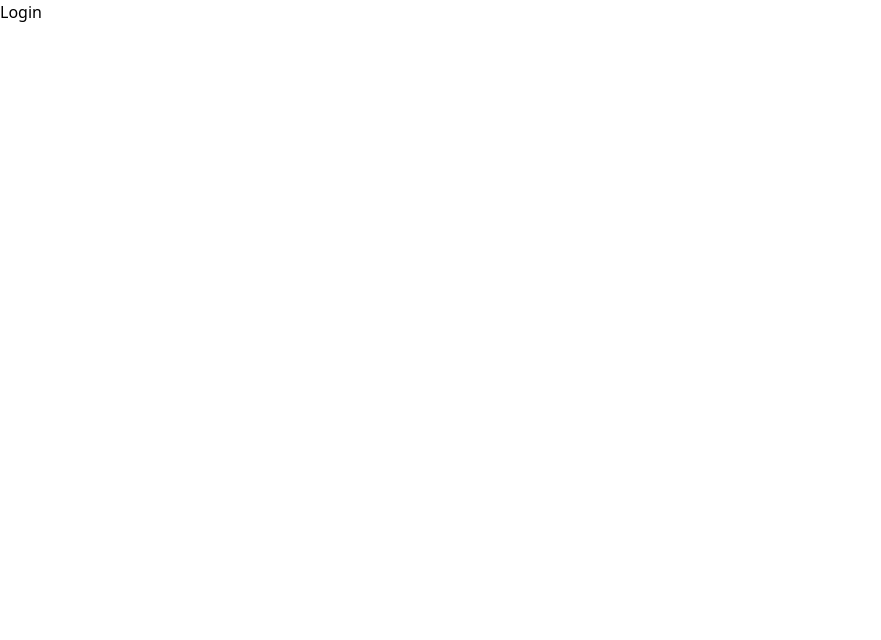
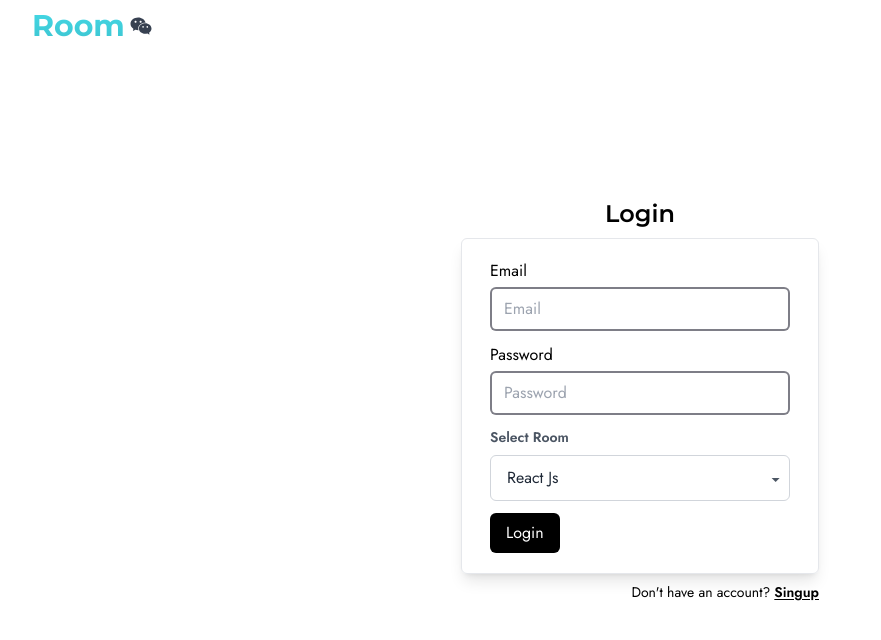
Before and after one commit to PaingThuraKyaw/Chat-app-beta, a React (Vite) app in the folder Client/: page /login in a window 1280 px wide. Shown: the top 640 px of the page, without its empty margins (0-881 px from the left). Built offline with nearby package versions, Linux system fonts and the light colour scheme.

Commit message:
feat : auth UI added

```diff
--- a/Client/package.json
+++ b/Client/package.json
@@ -10,10 +10,13 @@
     "preview": "vite preview"
   },
   "dependencies": {
+    "@hookform/resolvers": "^3.3.1",
     "react": "^18.2.0",
     "react-dom": "^18.2.0",
+    "react-hook-form": "^7.46.2",
     "react-icons": "^4.11.0",
-    "react-router-dom": "^6.16.0"
+    "react-router-dom": "^6.16.0",
+    "yup": "^1.3.1"
   },
   "devDependencies": {
     "@types/react": "^18.2.15",
--- a/Client/src/index.css
+++ b/Client/src/index.css
@@ -1,3 +1,16 @@
+@import url("https://fonts.googleapis.com/css2?family=Jost:ital,wght@0,400;0,500;0,600;0,700;0,800;1,400;1,500&family=Montserrat+Alternates:ital,wght@0,400;0,500;0,600;0,700;1,400;1,500;1,600&family=Poppins:ital,wght@0,300;0,400;0,500;0,600;0,700;1,600&display=swap");
 @tailwind base;
 @tailwind components;
 @tailwind utilities;
+
+* {
+  font-family: "Jost", sans-serif;
+}
+
+h1,
+h2,
+h3,
+h4,
+h5,
+h6 {
+font-family: 'Montserrat Alternates', sans-serif;}
--- a/Client/src/layout/Layout.tsx
+++ b/Client/src/layout/Layout.tsx
@@ -2,6 +2,7 @@ import { Navigate, Outlet } from "react-router-dom";
 
 const Layout = () => {
   const token = false;
+
 
   if (!token) {
     return <Navigate to={"/login"} />;
--- a/Client/src/pages/auth/Auth.css
+++ b/Client/src/pages/auth/Auth.css
@@ -1,5 +1,5 @@
 .text-gradient {
-    background: -webkit-linear-gradient(rgb(6 95 70), rgb(132 204 22));
+  background: -webkit-linear-gradient(#44d9e6, #3dc4d0);
   -webkit-background-clip: text;
   -webkit-text-fill-color: transparent;
 }
--- /dev/null
+++ b/Client/src/pages/auth/Login.selcetBox.tsx
@@ -0,0 +1,50 @@
+import { ControllerRenderProps } from "react-hook-form";
+import { LoginProp, SelectorProp } from "../../typed/type";
+
+const SelcetBox = ({
+  field,
+}: {
+  field: ControllerRenderProps<LoginProp, "selector">;
+}) => {
+  //data
+  const data: Array<SelectorProp> = ["React Js", "Node Js", "Will Talk"];
+
+  return (
+    <div className="relative w-full">
+      <label
+        htmlFor="select"
+        className="text-gray-600 text-sm font-semibold block"
+      >
+        Select Room
+      </label>
+      <div className="relative mt-2">
+        <select
+          id="select"
+          name="select"
+          className="block appearance-none w-full bg-white border border-gray-300 text-gray-800 py-3 px-4 pr-8 rounded-md leading-tight focus:outline-none focus:ring focus:border-indigo-300 transition duration-300"
+          onChange={(e) => {
+            field.onChange(e.target.value);
+          }}
+          value={field.value}
+        >
+          {data.map((item, index) => (
+            <option key={index} value={item}>
+              {item}
+            </option>
+          ))}
+        </select>
+        <div className="pointer-events-none absolute inset-y-0 right-0 flex items-center px-2 text-gray-600">
+          <svg
+            className="fill-current h-4 w-4"
+            xmlns="http://www.w3.org/2000/svg"
+            viewBox="0 0 20 20"
+          >
+            <path d="M7 10l5 5 5-5z" />
+          </svg>
+        </div>
+      </div>
+    </div>
+  );
+};
+
+export default SelcetBox;
--- a/Client/src/pages/auth/Login.tsx
+++ b/Client/src/pages/auth/Login.tsx
@@ -1,8 +1,109 @@
+import Container from "../../components/Container";
+import { AiFillWechat } from "react-icons/ai";
+import "./Auth.css";
+import { useForm } from "react-hook-form";
+import { LoginProp } from "../../typed/type";
+import * as yup from "yup";
+import { yupResolver } from "@hookform/resolvers/yup";
+import { Controller } from "react-hook-form";
+import SelcetBox from "./Login.selcetBox";
+import { Link } from "react-router-dom";
+const Login = () => {
+  const schema = yup.object({
+    email: yup.string().email().required("email is required"),
+    password: yup.string().min(4).required("password must be greater than 4"),
+  });
 
-const Login = () => {
+  const {
+    register,
+    handleSubmit,
+    control,
+    formState: { errors },
+  } = useForm<LoginProp>({
+    resolver: yupResolver(schema),
+    defaultValues : {
+      selector : "React Js"
+    }
+  });
+
   return (
-    <div>Login</div>
-  )
-}
+    <Container>
+      <div className=" flex items-center space-x-1 mt-2 fixed">
+        <h2 className="text-3xl cursor-pointer font-bold  text-gradient">
+          Room
+        </h2>
+        <AiFillWechat className=" text-2xl text-gray-700" />
+      </div>
 
-export default Login
+      <div className=" flex items-center  h-screen justify-center">
+        <div>
+          <h2 className=" text-2xl font-semibold text-center">Login</h2>
+          <form
+            onSubmit={handleSubmit((value) => console.log(value))}
+            action=""
+            className=" shadow-lg  rounded-md 0px 7px 29px 0px] space-y-3 mt-2 border px-7 py-5"
+          >
+            {/* email */}
+            <div>
+              <label htmlFor="Email" className=" mb-1 block">
+                Email
+              </label>
+              <input
+                type="email"
+                id="Email"
+                className=" w-[300px] outline-none py-2 px-3 rounded-md focus:ring-1 focus:ring-blue-100 duration-300 transition border-2 focus:border-[#ace6f6] border-zinc-500/90"
+                placeholder="Email"
+                {...register("email")}
+              />
+              <p className=" text-sm text-red-500 mt-2">
+                {errors.email?.message}
+              </p>
+            </div>
+
+            {/* password */}
+            <div>
+              <label htmlFor="Password" className=" mb-1 block">
+                Password
+              </label>
+              <input
+                type="password"
+                id="Password"
+                className=" w-[300px] outline-none py-2 px-3 rounded-md focus:ring-1 focus:ring-blue-100 duration-300 transition border-2 focus:border-[#ace6f6] border-zinc-500/90"
+                placeholder="Password"
+                {...register("password")}
+              />
+              <p className=" text-sm text-red-500 mt-1">
+                {errors.password?.message}
+              </p>
+            </div>
+
+            {/* select */}
+            <Controller
+              name="selector"
+              control={control}
+              render={({ field }) => <SelcetBox field={field} />}
+            />
+
+            <button
+              type="submit"
+              className="py-2 px-4 bg-black active:scale-95 duration-300 transition text-white rounded-md"
+            >
+              Login
+            </button>
+          </form>
+          <div className=" justify-end mt-2 flex items-center space-x-1">
+            <p className=" text-sm">Don't have an account?</p>
+            <Link
+              to={"/signUp"}
+              className=" text-sm font-semibold underline underline-offset-2 hover:text-blue-500 duration-300 transition"
+            >
+              Singup
+            </Link>
+          </div>
+        </div>
+      </div>
+    </Container>
+  );
+};
+
+export default Login;
--- a/Client/src/pages/auth/SignUp.tsx
+++ b/Client/src/pages/auth/SignUp.tsx
@@ -1,15 +1,106 @@
 import Container from "../../components/Container";
 import { AiFillWechat } from "react-icons/ai";
 import "./Auth.css";
+import { useForm } from "react-hook-form";
+import { signUpProp } from "../../typed/type";
+import * as yup from "yup";
+import { yupResolver } from "@hookform/resolvers/yup";
+import { Link } from "react-router-dom";
+const SignUp = () => {
+  const schema = yup.object({
+    username: yup.string().required("username is required"),
+    email: yup.string().email().required("email is required"),
+    password: yup.string().min(4).required("password must be greater than 4"),
+  });
 
-const SignUp = () => {
+  const {
+    register,
+    handleSubmit,
+    formState: { errors },
+  } = useForm<signUpProp>({
+    resolver: yupResolver(schema),
+  });
+
   return (
     <Container>
       <div className=" flex items-center space-x-1 mt-2 fixed">
-        <h1 className="text-3xl font-bold  text-gradient">Room</h1>
+        <h2 className="text-3xl cursor-pointer font-bold  text-gradient">
+          Room
+        </h2>
         <AiFillWechat className=" text-2xl text-gray-700" />
       </div>
-      <div className=" flex items-center h-screen">a</div>
+
+      <div className=" flex items-center  h-screen justify-center">
+        <div>
+          <h2 className=" text-2xl font-semibold text-center">Sign up</h2>
+          <form
+            onSubmit={handleSubmit((value) => console.log(value))}
+            action=""
+            className=" shadow-lg  rounded-md 0px 7px 29px 0px] space-y-3 mt-2 border px-7 py-5"
+          >
+            {/* username */}
+            <div>
+              <label htmlFor="username" className=" mb-1 block">
+                Username
+              </label>
+              <input
+                type="text"
+                id="username"
+                className=" w-[300px] outline-none py-2 px-3 rounded-md focus:ring-1 focus:ring-blue-100 duration-300 transition border-2 focus:border-[#ace6f6] border-zinc-500/90"
+                placeholder="Username"
+                {...register("username")}
+              />
+              <p className=" fontsem text-sm text-red-500 mt-1">
+                {errors.username?.message}
+              </p>
+            </div>
+
+            {/* email */}
+            <div>
+              <label htmlFor="Email" className=" mb-1 block">
+                Email
+              </label>
+              <input
+                type="email"
+                id="Email"
+                className=" w-[300px] outline-none py-2 px-3 rounded-md focus:ring-1 focus:ring-blue-100 duration-300 transition border-2 focus:border-[#ace6f6] border-zinc-500/90"
+                placeholder="Email"
+                {...register("email")}
+              />
+              <p className=" text-sm text-red-500 mt-2">
+                {errors.email?.message}
+              </p>
+            </div>
+
+            {/* password */}
+            <div>
+              <label htmlFor="Password" className=" mb-1 block">
+                Password
+              </label>
+              <input
+                type="password"
+                id="Password"
+                className=" w-[300px] outline-none py-2 px-3 rounded-md focus:ring-1 focus:ring-blue-100 duration-300 transition border-2 focus:border-[#ace6f6] border-zinc-500/90"
+                placeholder="Password"
+                {...register("password")}
+              />
+              <p className=" text-sm text-red-500 mt-1">
+                {errors.password?.message}
+              </p>
+            </div>
+            <button
+              type="submit"
+              className="py-2 px-4 bg-black active:scale-95 duration-300 transition text-white rounded-md"
+            >
+              Sign up
+            </button>
+          </form>
+          <div className=" justify-end mt-2 flex items-center space-x-1">
+            <p className=" text-sm">Do you have an account?</p>
+            <Link to={"/login"} className=" text-sm font-semibold underline underline-offset-2 hover:text-blue-500 duration-300 transition">Login</Link>
+          </div>
+        </div>
+      </div>
     </Container>
   );
 };
--- /dev/null
+++ b/Client/src/pages/room/Chat/Chat.tsx
@@ -0,0 +1,8 @@
+
+const Chat = () => {
+  return (
+    <div className=" bg-gray-100  h-screen">Chat</div>
+  )
+}
+
+export default Chat
--- /dev/null
+++ b/Client/src/pages/room/LeftSlide/LeftSlide.tsx
@@ -0,0 +1,6 @@
+
+const LeftSlide = () => {
+  return <div className=" bg-[#262626] h-screen">LeftSlide</div>;
+}
+
+export default LeftSlide
--- a/Client/src/pages/room/index.tsx
+++ b/Client/src/pages/room/index.tsx
@@ -1,5 +1,17 @@
+import Chat from "./Chat/Chat";
+import LeftSlide from "./LeftSlide/LeftSlide";
+
 const Room = () => {
-  return <div>Room</div>;
+  return (
+    <div className=" grid grid-cols-12">
+      <div className=" col-span-2">
+        <LeftSlide />
+      </div>
+      <div className=" col-span-10">
+        <Chat />
+      </div>
+    </div>
+  );
 };
 
 export default Room;
--- /dev/null
+++ b/Client/src/typed/type.ts
@@ -0,0 +1,13 @@
+export interface signUpProp {
+  username: string;
+  email: string;
+  password: string;
+}
+
+export interface LoginProp {
+  email: string;
+  password: string;
+  selector ?: "React Js" | "Node Js" | "Will Talk";
+}
+
+export type SelectorProp = "React Js" | "Node Js" | "Will Talk";
```
Also changed, not shown: Client/src/App.tsx (+9 -0 lines), 1 other file (tests, documents, lock files or other folders).
